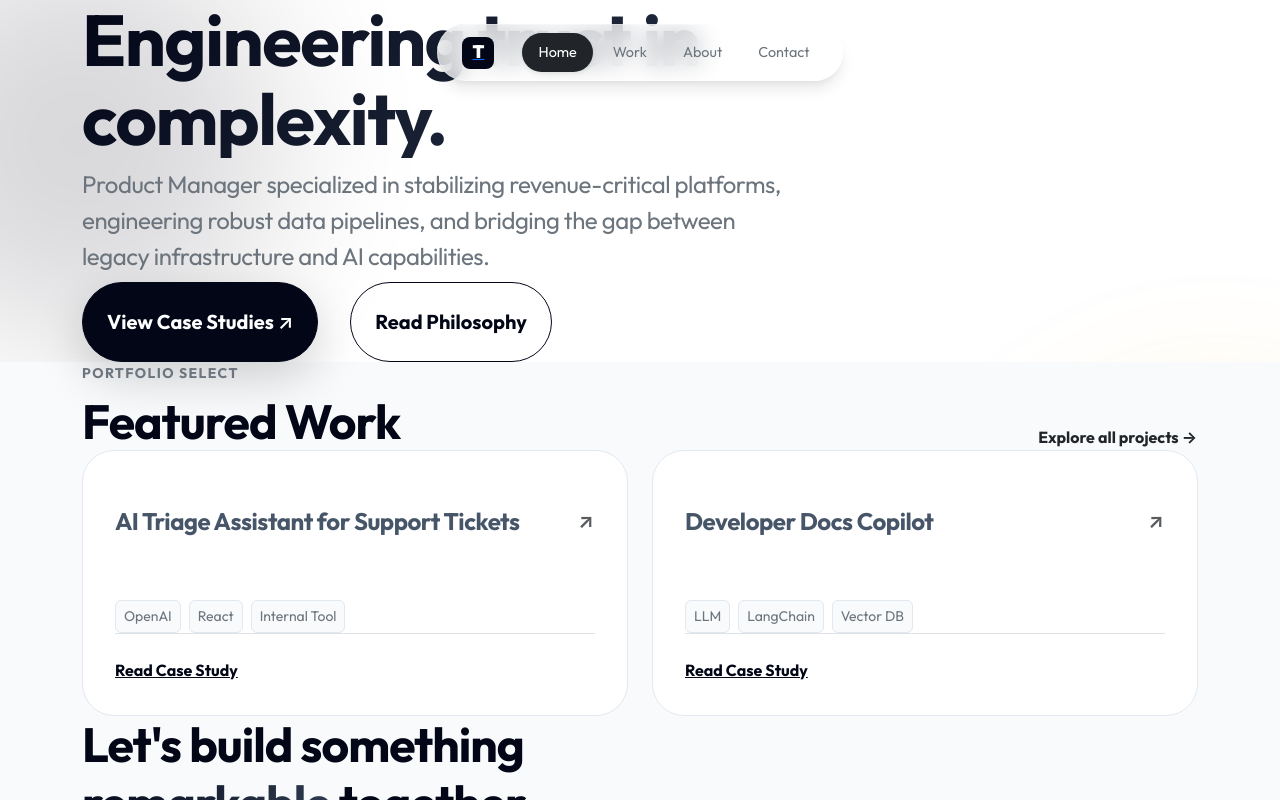
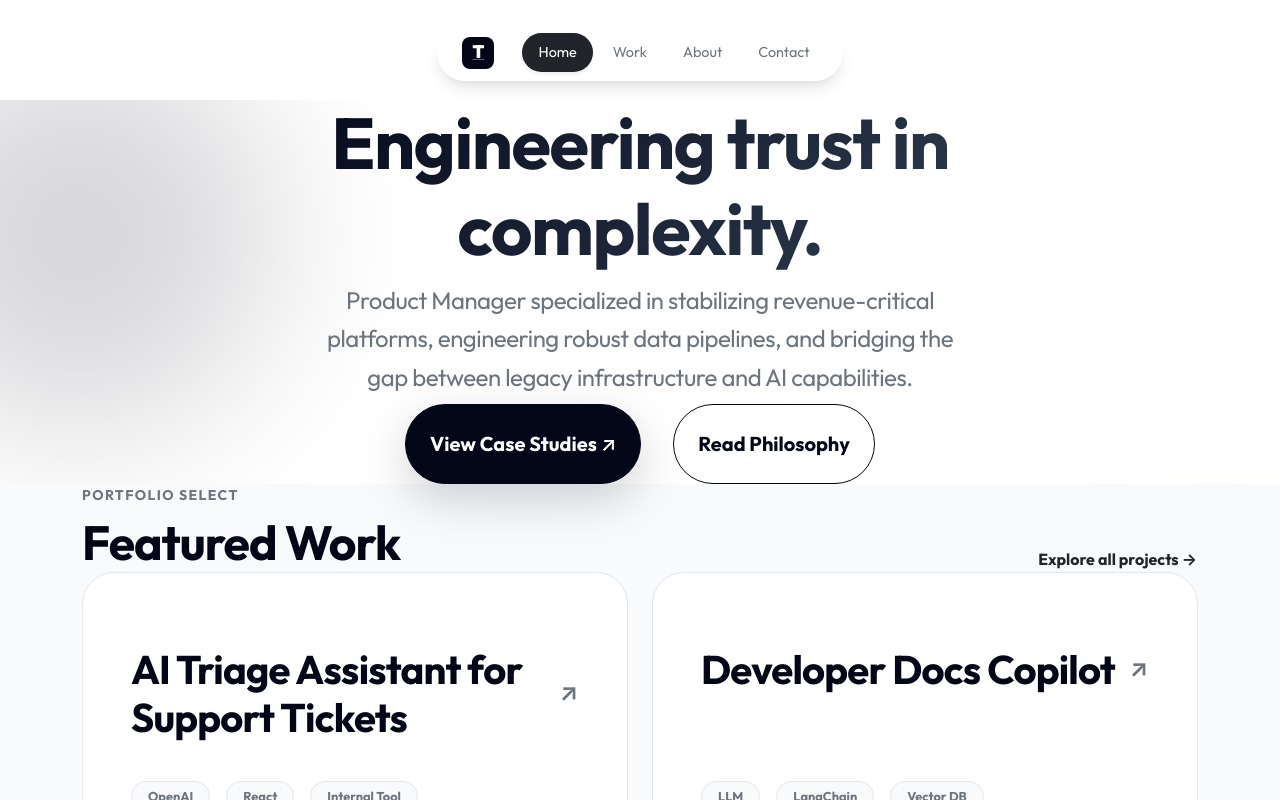
Before and after one commit to JasonWayneT/taylormade.me, a React (Vite) app: page / in a window 1280 px wide. Shown: the top 800 px of the page. Built offline with nearby package versions, Linux system fonts and the light colour scheme.

Commit message:
Refine redesign: Fix navbar overlap, center hero, and boost card density

```diff
--- a/src/components/ProjectCard.jsx
+++ b/src/components/ProjectCard.jsx
@@ -14,30 +14,30 @@ export default function ProjectCard({ id, title, description, category, tags })
         </span>
       </div>
 
-      <h3 className="h4 fw-bold mb-3 d-flex align-items-center justify-content-between">
+      <h3 className="display-6 fw-bold mb-4 d-flex align-items-center justify-content-between">
         {title}
-        <span className="text-muted ms-2 fs-5" style={{ transform: 'rotate(-45deg)' }}>→</span>
+        <span className="text-secondary ms-2 fs-4" style={{ transform: 'rotate(-45deg)', transition: 'transform 0.3s ease' }}>→</span>
       </h3>
 
-      <p className="text-secondary mb-5 flex-grow-1" style={{ fontSize: '1.05rem', lineHeight: '1.6' }}>
+      <p className="text-secondary mb-8 flex-grow-1" style={{ fontSize: '1.1rem', lineHeight: '1.7', maxWidth: '90%' }}>
         {description}
       </p>
 
-      <div className="d-flex flex-wrap gap-2 mb-8">
+      <div className="d-flex flex-wrap gap-3 mb-10">
         {tags?.map(tag => (
-          <span key={tag} className="small text-secondary fw-medium px-2 py-1 rounded" style={{ backgroundColor: 'var(--color-bg-subtle)', border: '1px solid var(--color-border-subtle)' }}>
+          <span key={tag} className="small text-secondary fw-bold px-3 py-1 rounded-pill" style={{ backgroundColor: 'var(--color-bg-subtle)', border: '1px solid var(--color-border-subtle)', fontSize: '0.8rem' }}>
             {tag}
           </span>
         ))}
       </div>
 
-      <div className="mt-auto pt-4 border-top">
+      <div className="mt-auto pt-6 border-top">
          <Link
             to={`/work/${id}`}
-            className="fw-bold stretched-link d-flex align-items-center gap-2"
+            className="fw-bold fs-5 stretched-link d-flex align-items-center gap-2 text-decoration-none"
             style={{ color: 'var(--color-primary)' }}
          >
-            Read Case Study
+            Read Case Study <span className="ms-1">→</span>
          </Link>
       </div>
     </motion.div>
--- a/src/index.css
+++ b/src/index.css
@@ -42,6 +42,7 @@ body {
   color: var(--color-text-body);
   background-color: var(--color-bg-main);
   margin: 0;
+  padding-top: 100px; /* Space for the floating navbar */
   -webkit-font-smoothing: antialiased;
 }
 
@@ -56,6 +57,7 @@ h1, h2, h3, h4, .display-4 {
 .text-gradient {
   background: linear-gradient(135deg, var(--color-primary) 0%, #334155 100%);
   -webkit-background-clip: text;
+  background-clip: text;
   -webkit-text-fill-color: transparent;
 }
 
@@ -93,7 +95,7 @@ h1, h2, h3, h4, .display-4 {
   background: var(--color-bg-main);
   border: 1px solid var(--color-border-subtle);
   border-radius: var(--radius-xl);
-  padding: 2rem;
+  padding: 3rem; /* Pulsed padding for a premium feel */
   transition: var(--transition-smooth);
 }
 
--- a/src/pages/Home.jsx
+++ b/src/pages/Home.jsx
@@ -14,25 +14,25 @@ export default function Home() {
 
       <section className="py-10 py-md-20">
         <div className="container">
-          <div className="row">
-            <div className="col-lg-10">
+          <div className="row justify-content-center text-center">
+            <div className="col-lg-10 col-xl-9">
               <motion.div
                 initial={{ opacity: 0, y: 30 }}
                 animate={{ opacity: 1, y: 0 }}
                 transition={{ duration: 0.8, ease: [0.16, 1, 0.3, 1] }}
               >
-                <h1 className="display-2 fw-bold mb-6 text-gradient" style={{ lineHeight: '1.1' }}>
+                <h1 className="display-2 fw-bold mb-6 text-gradient" style={{ lineHeight: '1.2' }}>
                   Engineering trust in <br />
                   <span style={{ color: 'var(--color-secondary)' }}>complexity.</span>
                 </h1>
 
-                <h2 className="h4 fw-medium text-secondary mb-10 mb-md-12" style={{ maxWidth: '720px', lineHeight: '1.5' }}>
+                <h2 className="h4 fw-medium text-secondary mb-10 mb-md-12 mx-auto" style={{ maxWidth: '650px', lineHeight: '1.6' }}>
                   Product Manager specialized in stabilizing revenue-critical platforms,
                   engineering robust data pipelines, and bridging the gap between
                   legacy infrastructure and AI capabilities.
                 </h2>
 
-                <div className="d-flex flex-column flex-md-row gap-4 mb-20">
+                <div className="d-flex flex-column flex-md-row gap-4 mb-20 justify-content-center">
                   <Link to="/work" className="btn btn-primary px-8 py-4 pill fs-5 mb-2 mb-md-0 shadow-lg">
                     View Case Studies ↗
                   </Link>
```
